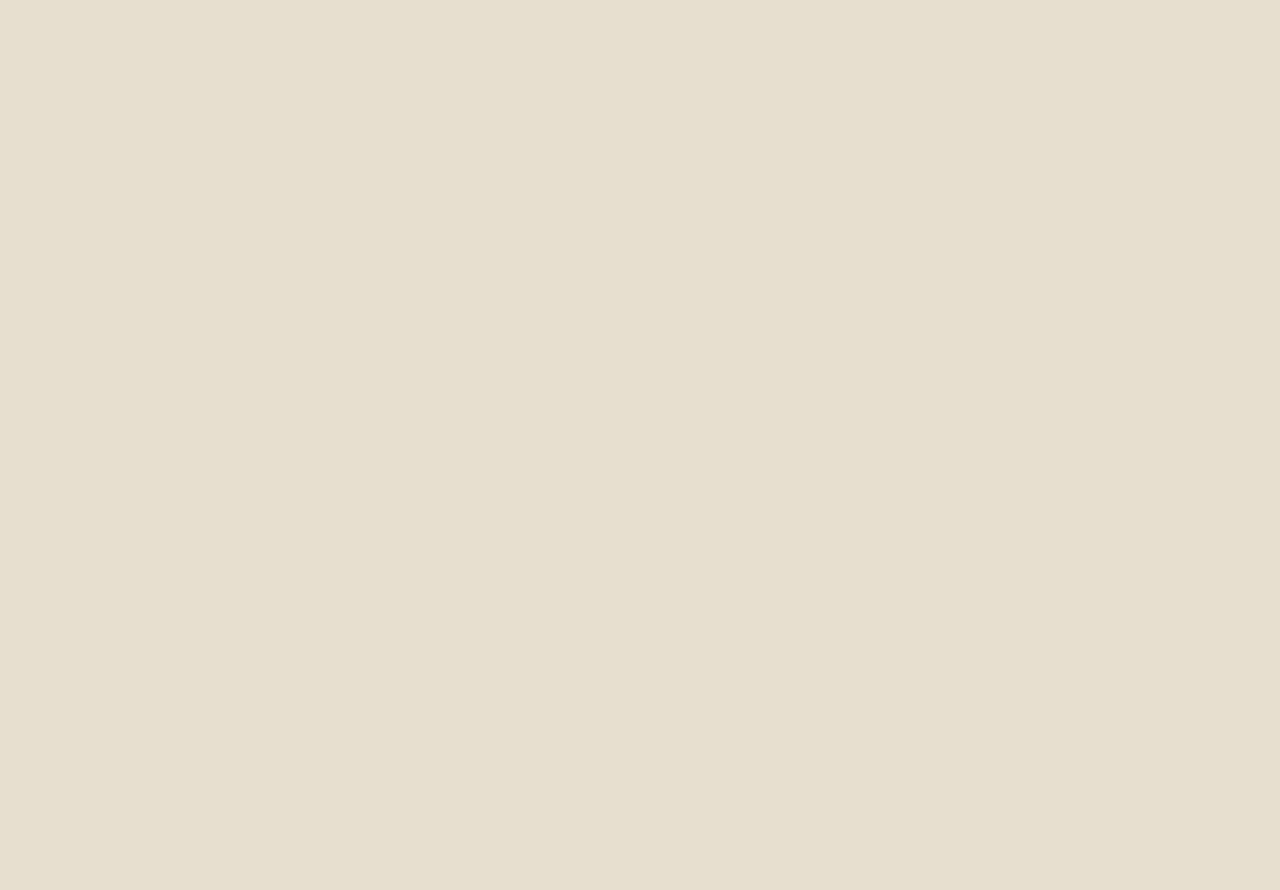
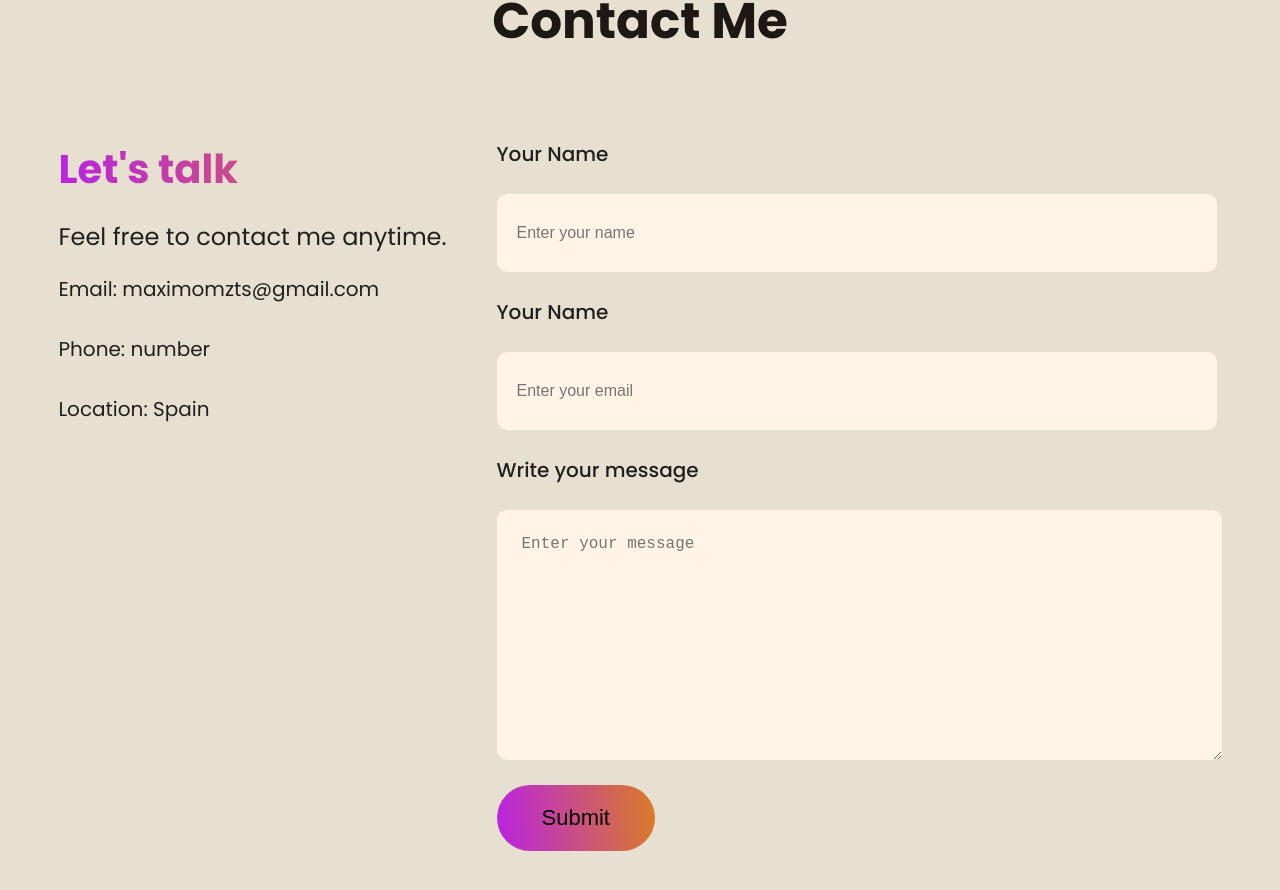
Before and after one commit to maxmzts/online-portfolio, a React (Create React App) app in the folder frontend/react/: page / in a window 1280 px wide. Shown: the part 3103-3993 px from the top of the page. Before the commit the page ends 3037 px from the top, so only its background shows below. Built offline with nearby package versions, Linux system fonts and the light colour scheme.

Commit message:
Contact section

```diff
--- a/frontend/react/src/App.jsx
+++ b/frontend/react/src/App.jsx
@@ -12,6 +12,7 @@ import Navbar from './paginas/components/Navbar/Navbar';
 import Hero from './paginas/components/Hero/Hero';
 import About from './paginas/components/About/About';
 import Projects from './paginas/components/Projects/Projects';
+import Contact from './paginas/components/Contact/Contact';
 
 function App() {
   return (
@@ -20,6 +21,7 @@ function App() {
       <Hero/>
       <About/>
       <Projects/>
+      <Contact/>
       {/* <ThemeProvider>
         <BrowserRouter>
           <Routes>
--- /dev/null
+++ b/frontend/react/src/paginas/components/Contact/Contact.css
@@ -0,0 +1,101 @@
+.contact{
+    display: flex;
+    flex-direction: column;
+    align-items: center;
+    justify-content: center;
+    gap: 80px;
+    margin: 30px 50px;
+}
+
+.contact-title{
+    position: relative;
+}
+.contact-title{
+    padding: 0 30px;
+    font-size: 50px;
+}
+
+.contact-section{
+    display: flex;
+    gap: 50px;
+}
+
+.contact-left{
+    display: flex;
+    flex-direction: column;
+    gap: 20px;
+    h3{
+        font-size: 40px;
+        font-weight: 700;
+        background: linear-gradient( 270deg, #DA7C25, #B923E1);
+        background-clip: text;
+        -webkit-background-clip: text;
+        -webkit-text-fill-color: transparent;
+    }
+    p{
+        color: #202020;
+        font-size: 24px;
+        line-height: 35px;
+    }
+}
+
+.contact-details{
+    display: flex;
+    flex-direction: column;
+    gap: 30px;
+    color: #202020;
+    font-size: 20px;
+}
+
+.contact-detail{
+    display: flex;
+    align-items: center;
+    gap: 20px;
+}
+
+.contact-right{
+    display: flex;
+    flex-direction: column;
+    align-items: start;
+    gap: 25px;
+    label{
+        font-size: 20px;
+        color: #202020;
+        font-weight: 500;
+    }
+    input {
+        border: none;
+        width: 700px;
+        height: 78px;
+        padding-left: 20px;
+        border-radius: 10px;
+        background-color: rgb(255, 244, 230);
+        color: #202020;
+        font-size: 16px;
+    }
+    textarea{
+        width: 675px;
+        height: 200px;
+        padding: 25px;
+        border: none;
+        border-radius: 10px;
+        background-color: rgb(255, 244, 230);
+        color: #202020;
+        font-size: 16px;
+    }
+}
+
+.contact-submit{
+    padding: 20px 45px;
+    border: none;
+    border-radius: 50px;
+    background: linear-gradient( 264deg, #DA7C25, #B923E1);
+    cursor: pointer;
+    font-size: 22px;
+    transition: 0.5s;
+    margin-bottom: 80px;
+    &:hover{
+        transform: scale(1.05);
+    }
+
+}
--- /dev/null
+++ b/frontend/react/src/paginas/components/Contact/Contact.jsx
@@ -0,0 +1,33 @@
+import React from 'react'
+import './Contact.css'
+import arrow_icon from '../../../assets/arrow.svg'
+
+const Contact = () => {
+    return (
+        <div className="contact">
+            <h2 className="contact-title">Contact Me</h2>
+            <div className="contact-section">
+                <div className="contact-left">
+                    <h3>Let's talk</h3>
+                    <p>Feel free to contact me anytime.</p>
+                    <div className="contact-details">
+                        <div className="contact-detail">Email: maximomzts@gmail.com</div>
+                        <div className="contact-detail">Phone: number</div>
+                        <div className="contact-detail">Location: Spain</div>
+                    </div>
+                </div>
+                <form className="contact-right">
+                    <label htmlFor="name">Your Name</label>
+                    <input type="text" placeholder='Enter your name' name='name'/>
+                    <label htmlFor="email">Your Name</label>
+                    <input type="email" placeholder='Enter your email' name='email'/>
+                    <label htmlFor="name">Write your message</label>
+                    <textarea name="message" placeholder='Enter your message'></textarea>
+                    <button type='submit' className="contact-submit">Submit</button>
+                </form>
+            </div>
+        </div>
+    )
+}
+
+export default Contact
```
